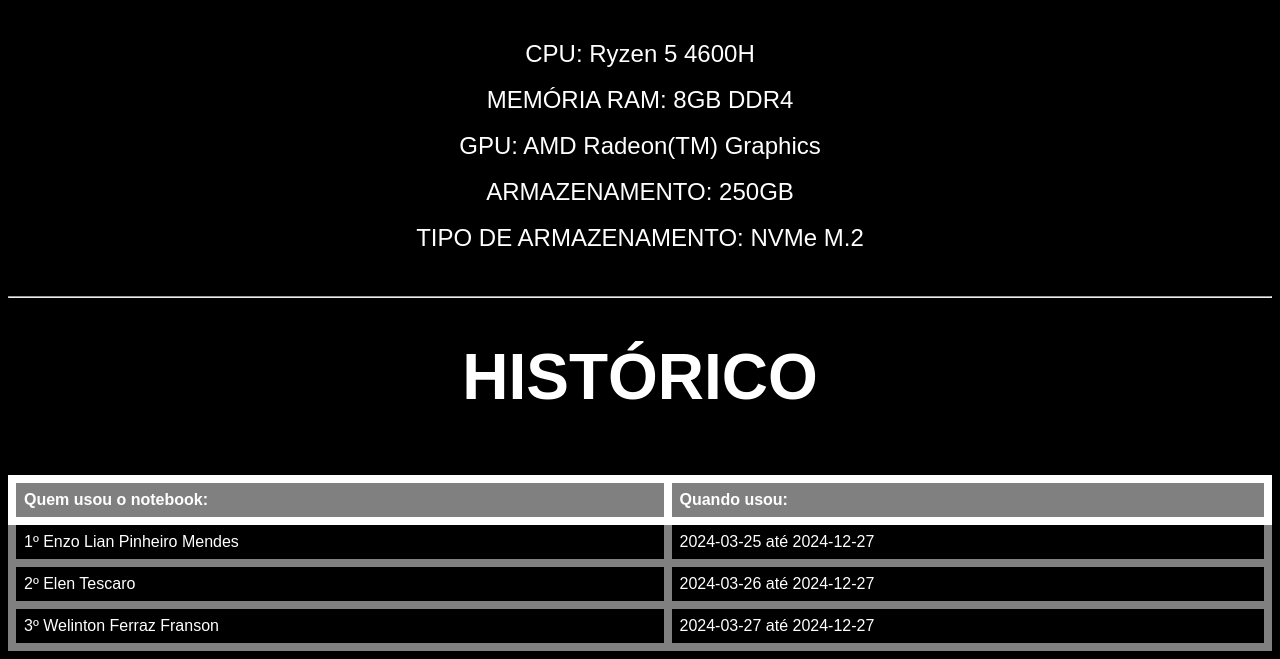
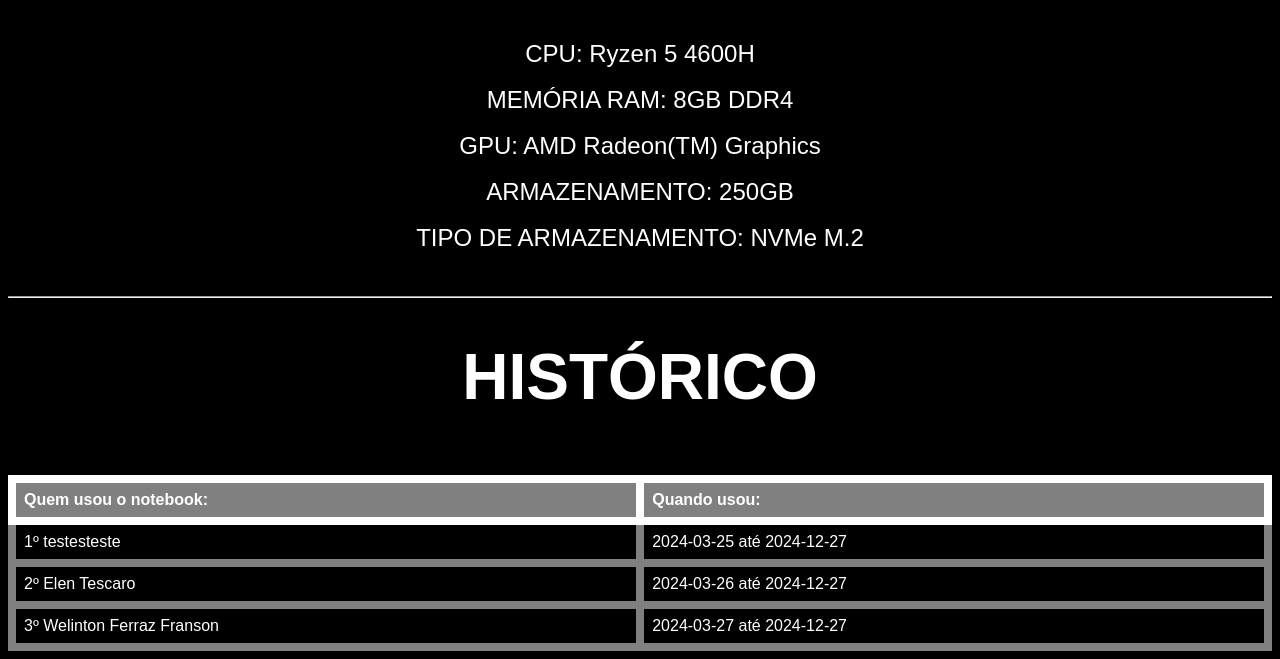
Before and after one commit to EnzoLian/ESP00001, a plain HTML site: page index.html in a window 1280 px wide. Shown: the part 482-1141 px from the top of the page. Drawn offline with Linux system fonts and the light colour scheme.

Commit message:
Update index.html

```diff
--- a/index.html
+++ b/index.html
@@ -72,7 +72,7 @@
 		</thead>
 		<tbody>
 		  <tr>
-			<td>1º Enzo Lian Pinheiro Mendes</td>
+			<td>1º testesteste</td>
 			<td>2024-03-25 até 2024-12-27</td>
 		  </tr>
 		  <tr>
```
